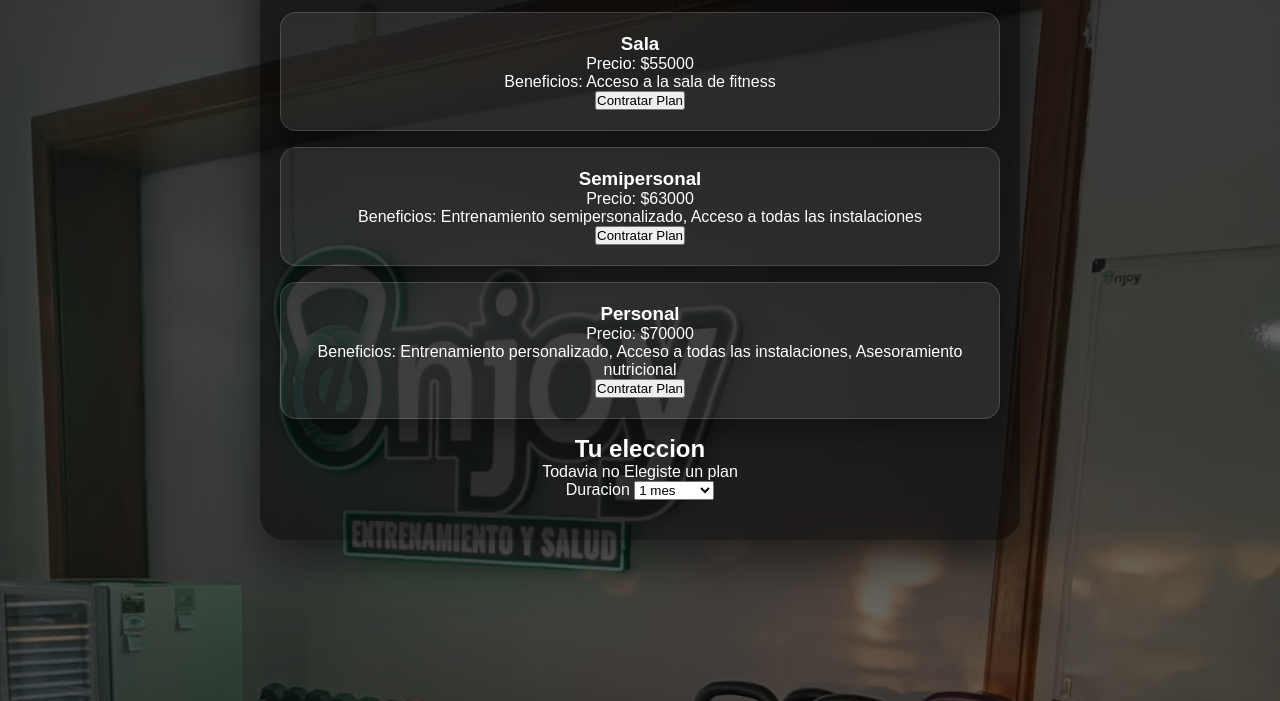
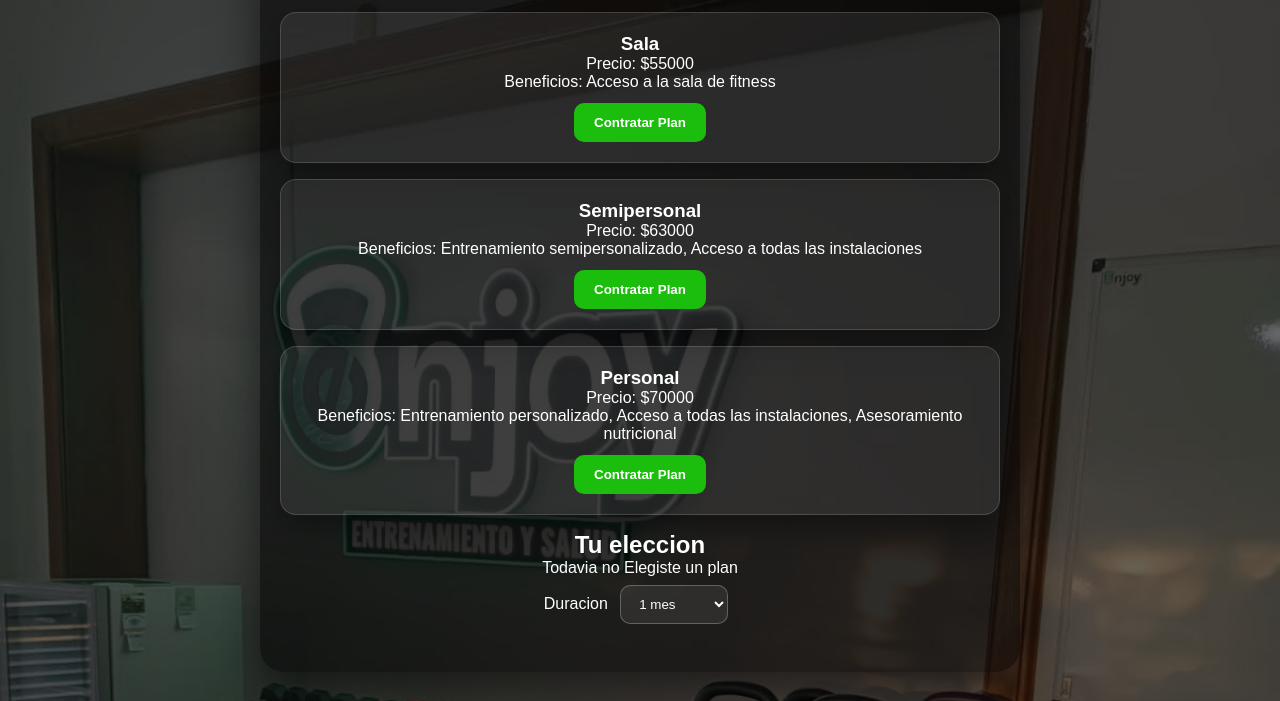
Before and after one commit to Shaktulu30/membresias-gym, a plain HTML site: page index.html in a window 1280 px wide. Shown: the part 119-820 px from the top of the page. Drawn offline with nearby package versions, Linux system fonts and the light colour scheme.

Commit message:
estilo de botones y select

```diff
--- a/style.css
+++ b/style.css
@@ -32,3 +32,35 @@ main {
     margin: 16px 0;
     box-shadow: 0 12px 30px rgba(0, 0, 0, 0.35);
 }
+
+button {
+    padding: 12px 20px;
+    border: none;
+    border-radius: 10px;
+    background: #1bbe0c;
+    color: white;
+    font-weight: 600;
+    cursor: pointer;
+    transition: 0.2s ease; /*suaviza efecto de hover*/
+    margin-top: 12px;
+}
+
+button:hover {
+    transform: translateY(-2px); /*sube 2px al pasar el mouse*/
+    opacity: 0.9;
+}
+
+select {
+    padding: 10px 14px;
+    border-radius: 10px;
+    border: 1px solid rgba(255, 255, 255, 0.25);
+    background: rgba(255, 255, 255, 0.08);
+    color: white;
+    cursor: pointer;
+    margin: 8px;
+}
+
+option {
+    background: #1a1a1a;   /* fondo oscuro para las opciones */
+    color: white;
+}
```
